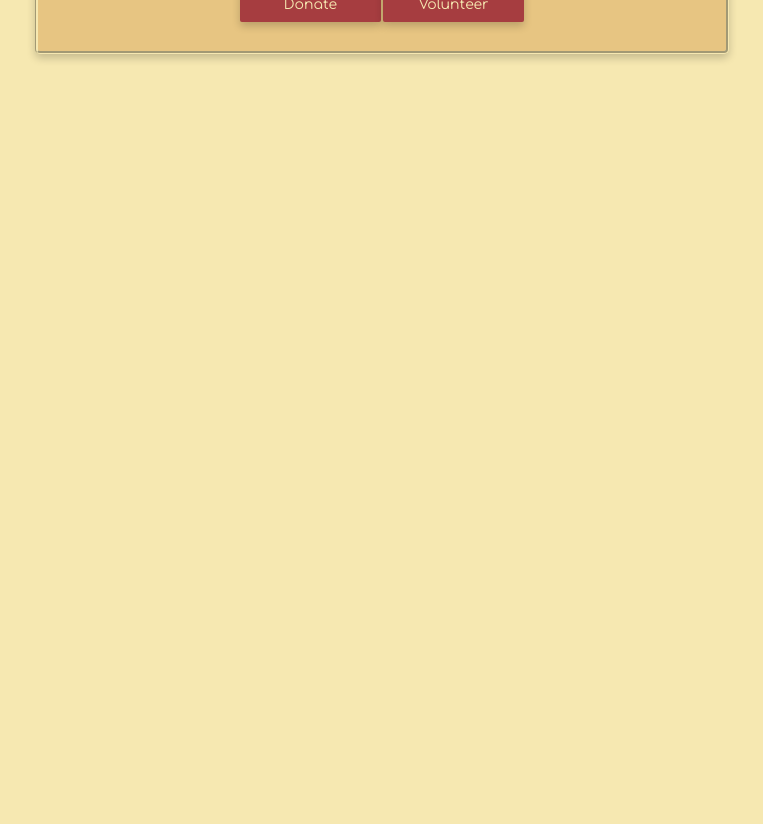
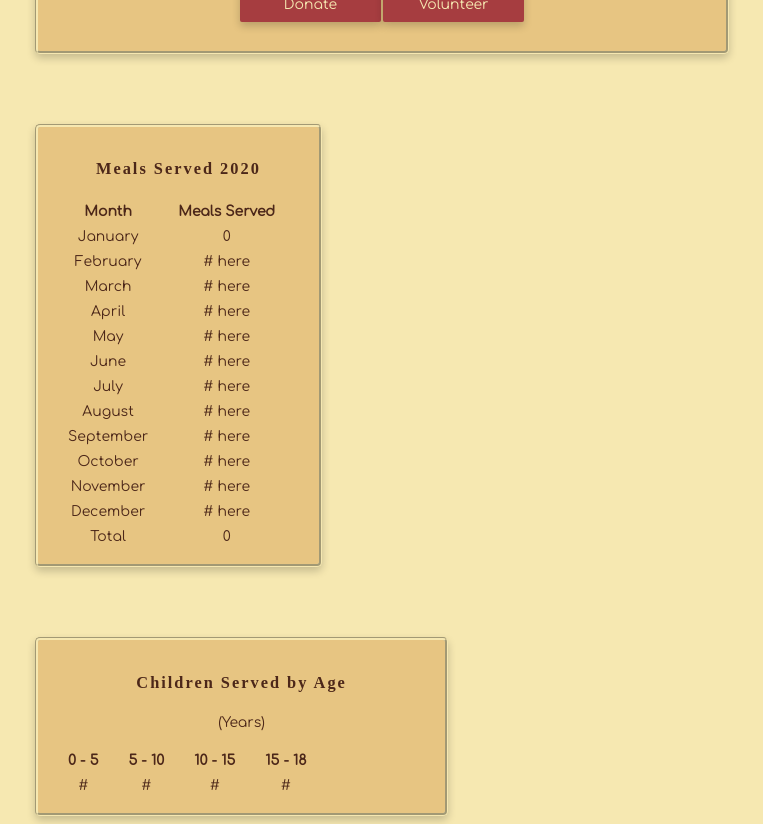
Before and after one commit to LindseyKCrittendon/ClientSideCapstone, a React (Create React App) app: page / in a window 1280 px wide. Shown: the part 640-1464 px from the top of the page, without its empty margins (281-1044 px from the left). Before the commit the page ends 800 px from the top, so only its background shows below. Built offline with nearby package versions, Linux system fonts and the light colour scheme; no server answers; a web font is replaced by a local one.

Commit message:
working on reporting and have some tables set up on home page with some css

```diff
--- a/src/components/home/Home.css
+++ b/src/components/home/Home.css
@@ -57,3 +57,37 @@
   button:hover {
     background-color: #61210f;
   }
+
+  .report-container{
+    box-shadow: 0 4px 8px 0 rgba(0,0,0,0.2);
+    border: groove 3px #f6e8b1;
+    align-items: center;
+    padding: 1em;
+    width: 20%;
+    margin-top: 5em;
+    margin-left: 22em;
+    border-radius: 5px;
+    background-color: #e7c582;
+    color: #4c2719;
+    text-align: center;
+    flex-wrap: wrap;
+}
+
+.age-container{
+  box-shadow: 0 4px 8px 0 rgba(0,0,0,0.2);
+  border: groove 3px #f6e8b1;
+  align-items: center;
+  padding: 1em;
+  width: 30%;
+  margin-top: 5em;
+  margin-left: 22em;
+  border-radius: 5px;
+  background-color: #e7c582;
+  color: #4c2719;
+  text-align: center;
+  flex-wrap: wrap;
+}
+th, td{
+  padding-left: 1em;
+  padding-right: 1em;
+}
--- a/src/components/home/Home.js
+++ b/src/components/home/Home.js
@@ -1,10 +1,28 @@
 import React, { Component } from 'react'
 import "./Home.css"
 // import { Link } from 'react-router-dom'
+import Table from 'react-bootstrap/Table'
+import KidManager from '../../modules/KidManager'
 
-
+//TODO:: PRINT REPORTS BY FILTERING AND .LENGTH DATA FROM KIDS ARRAY
 
 class Home extends Component {
+
+  state = {
+    kids: [],
+}
+
+componentDidMount() {
+
+  //getAll from KidManager and hang on to that data; put it in state
+  KidManager.getAll()
+      .then((kids) => {
+          this.setState({
+              kids: kids
+          })
+      })
+}
+
   render() {
     return (
 <>
@@ -27,6 +45,94 @@ class Home extends Component {
       >Volunteer</a>
 </div>
 </div>
+<div className="report-container">
+<h3>Meals Served 2020</h3>
+<Table striped bordered hover size="lg">
+  <thead>
+    <tr>
+      <th>Month</th>
+      <th colSpan="3">Meals Served</th>
+    </tr>
+  </thead>
+  <tbody>
+    <tr>
+      <td>January</td>
+      <td colSpan="3">{this.state.kids.length}</td>
+    </tr>
+    <tr>
+      <td>February</td>
+      <td colSpan="3"># here</td>
+    </tr>
+    <tr>
+      <td>March</td>
+      <td colSpan="3"># here</td>
+    </tr>
+    <tr>
+      <td>April</td>
+      <td colSpan="3"># here</td>
+    </tr>
+    <tr>
+      <td>May</td>
+      <td colSpan="3"># here</td>
+    </tr>
+    <tr>
+      <td>June</td>
+      <td colSpan="3"># here</td>
+    </tr>
+    <tr>
+      <td>July</td>
+      <td colSpan="3"># here</td>
+    </tr>
+    <tr>
+      <td>August</td>
+      <td colSpan="3"># here</td>
+    </tr>
+    <tr>
+      <td>September</td>
+      <td colSpan="3"># here</td>
+    </tr>
+    <tr>
+      <td>October</td>
+      <td colSpan="3"># here</td>
+    </tr>
+    <tr>
+      <td>November</td>
+      <td colSpan="3"># here</td>
+    </tr>
+    <tr>
+      <td>December</td>
+      <td colSpan="3"># here</td>
+    </tr>
+    <tr>
+      <td>Total</td>
+      <td colSpan="3">{this.state.kids.length}</td>
+    </tr>
+  </tbody>
+</Table>
+</div>
+
+<div className="age-container">
+  <h3>Children Served by Age</h3>
+  <p>(Years)</p>
+<Table striped bordered hover>
+  <thead>
+    <tr>
+      <th>0 - 5</th>
+      <th>5 - 10 </th>
+      <th>10 - 15</th>
+      <th>15 - 18</th>
+    </tr>
+  </thead>
+  <tbody>
+    <tr>
+      <td>#</td>
+      <td>#</td>
+      <td>#</td>
+      <td>#</td>
+    </tr>
+  </tbody>
+</Table>
+</div>
 </>
     )
   }
--- a/src/components/kid/KidCard.js
+++ b/src/components/kid/KidCard.js
@@ -14,6 +14,7 @@ class KidCard extends Component {
           <h3>Caregiver Name: <span className="card-caregiverName">{this.props.kid.caregiver}</span></h3>
           <p>Child Age: {this.props.kid.age}</p>
           <p>Neighborhood: {this.props.kid.neighborhood.name}</p>
+          <p>Date: {this.props.kid.date}</p>
           <form>
             {
               //Tests to see if a child has been served and disables button if so.
--- a/src/components/kid/KidForm.js
+++ b/src/components/kid/KidForm.js
@@ -12,6 +12,7 @@ class KidForm extends Component {
         caregiver: "",
         age: "",
         neighborhoodId: "",
+        date: "",
         neighborhoods: [],
         served: false,
         loadingStatus: false,
@@ -38,7 +39,7 @@ isAuthenticated = () => localStorage.getItem("credentials") !== null
     */
     constructNewKid = evt => {
         evt.preventDefault();
-        if (this.state.caregiver === "" || this.state.age === "" || this.state.neighborhoodId === "") {
+        if (this.state.caregiver === "" || this.state.age === "" || this.state.neighborhoodId === "" || this.state.date === "") {
             window.alert("Please input a caregiver name, child age, and neighborhood");
         } else {
 
@@ -46,6 +47,7 @@ isAuthenticated = () => localStorage.getItem("credentials") !== null
             const kid = {
                 caregiver: this.state.caregiver,
                 age: this.state.age,
+                date: this.state.date,
                 neighborhoodId: parseInt(this.state.neighborhoodId),
                 served: false
             };
@@ -73,6 +75,13 @@ isAuthenticated = () => localStorage.getItem("credentials") !== null
                 <form >
                     <fieldset>
                         <div className="formgrid">
+                        <input
+                        type="date"
+                        required
+                        onChange={this.handleFieldChange}
+                        id="date"
+                        />
+                        <label htmlFor="date">Today's Date</label>
                             <input
                                 type="text"
                                 required
--- a/src/components/update/UpdateList.js
+++ b/src/components/update/UpdateList.js
@@ -4,8 +4,8 @@ import UpdateCard from './UpdateCard'
 import UpdateManager from '../../modules/UpdateManager'
 import './UpdateCard.css'
 
-//TODO:  WORK ON CONDITIONAL RENDERING AFTER LOGIN WORKING, AND ALLOW VISITORS TO SEE UPDATE WITH A DROPDOWN MENU TO VIEW UPDATES BY NEIGHBORHOOD
-//TODO:: UPDATES PRINTING OUT OF ORDER BY DATE.  I WANT NEWEST UPDATE ON TOP.
+
+
 
 class UpdateList extends Component {
     //define what this component needs to render
```
Also changed, not shown: api/shack.json (+28 -10 lines).
